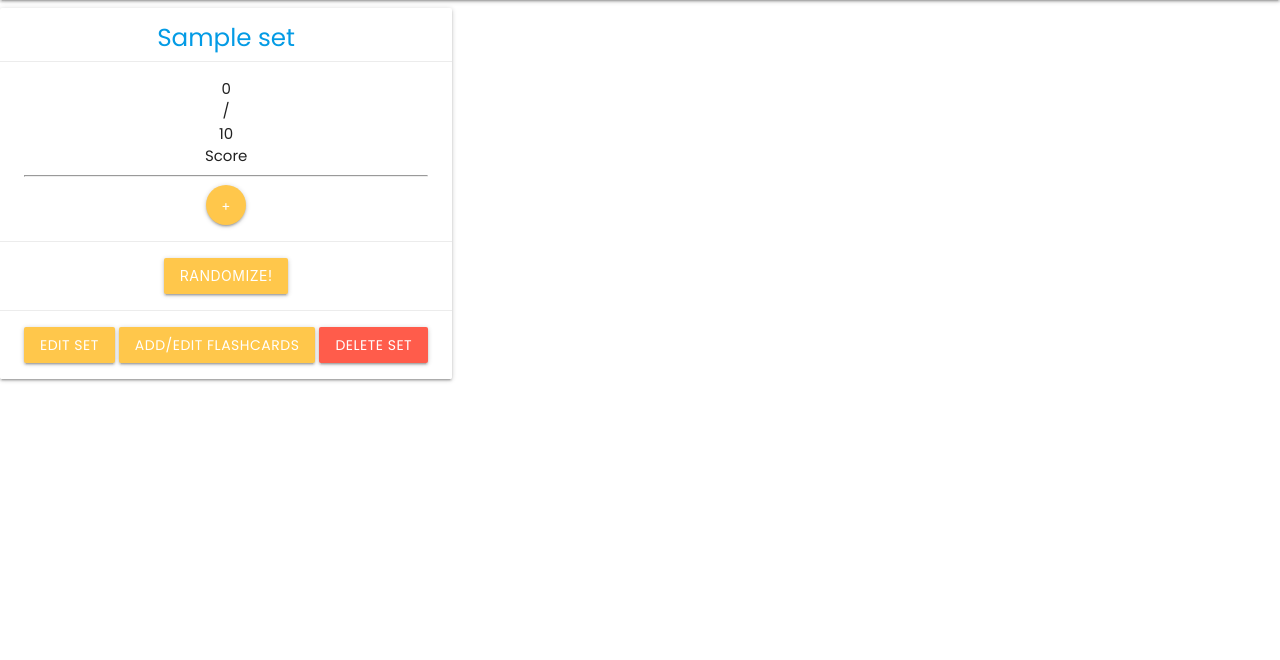
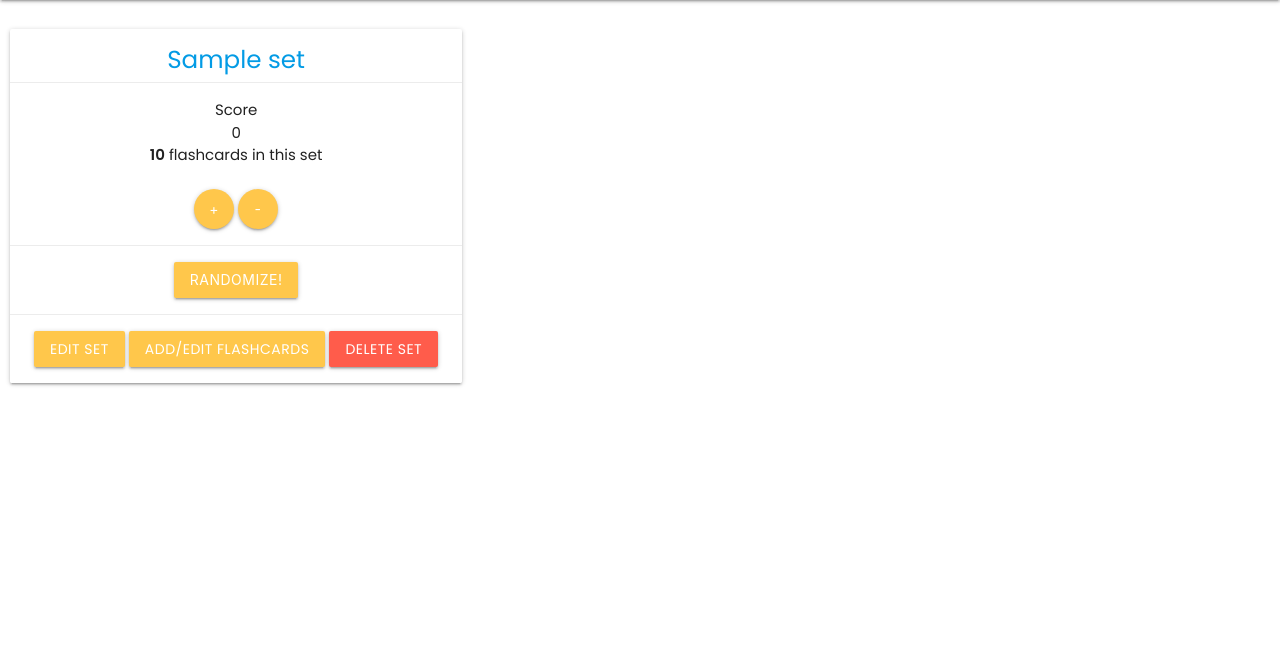
Before and after one commit to ursulacj/noted, a Django app: template main_app/templates/sets/show.html in a window 1280 px wide. Shown: the part 64-724 px from the top of the page. Run offline with Django 3.2, Linux system fonts and the light colour scheme; the template is opened without the code that fills it: most values are stand-ins (such as "Sample title", 1, 10 or a date in 2020).

Commit message:
adds a score counter

```diff
--- a/main_app/static/css/style.css
+++ b/main_app/static/css/style.css
@@ -208,3 +208,15 @@ a.dashAnchor {
     justify-content: center;
     align-content: space-between;
 }
+
+.sets-wrapper {
+    padding: 10px;
+    display: flex;
+    justify-content: center;
+    align-items: center;
+
+}
+
+.click-input {
+    display: none;
+}
--- a/main_app/static/js/main.js
+++ b/main_app/static/js/main.js
@@ -48,3 +48,38 @@ function initCheck(instances) {
 initCheck(checkboxEl)
 
 //flashcards
+
+
+/*----- app's state (variables) -----*/
+let count = 0;
+let inputVal = 0;
+
+
+/*----- cached element references -----*/
+
+
+
+/*----- event listeners -----*/
+
+var plus = document.getElementById("plus")
+var minus = document.getElementById("minus")
+
+plus.addEventListener('click', addOne)
+minus.addEventListener('click', minusOne)
+
+/*----- functions -----*/
+
+function addOne() {
+    count += 1
+    render();
+};
+
+function minusOne() {
+    count += -1;
+    render();
+};
+
+function render() {
+    document.getElementById("number-clicks").innerHTML = count;
+    count < 0 ? document.getElementById("number-clicks").style.color = 'red' : document.getElementById("number-clicks").style.color = 'black'
+};
--- a/main_app/templates/sets/show.html
+++ b/main_app/templates/sets/show.html
@@ -1,17 +1,23 @@
 {% extends 'base.html' %}
 {% block content %}
-<div class="card left">
+<div class="sets-wrapper">
+<div class="card left ">
     <a class="tooltipped" data-position="bottom" data-tooltip="{{ set.description }}">
       <span class="card-title"><h5>{{ set.name }}</h5>
       </span>
     </a>
-    <div class="card-action">
-      <div class="points"> 0 </div> / <div class="total">{{ total }}</div>
-      Score <hr>
-      <form action="" method="POST">{% csrf_token %}
-          <input value="{{ points }}" name="{{ points }}" type="hidden"></input>
-          <button type="submit" class="btn btn-floating">+</button>
-      </form>
+    <div class="card-action"><section id="click-counter">
+        Score
+      <span class="points"><div id="count"><span id="number-clicks">0 </span>
+      </div>
+        <b>{{ total }}</b> flashcards in this set</span> <br>
+        <div><br>
+          <button id="plus" class="btn btn-floating" >+</button>
+          <button id="minus" class="btn btn-floating">-</button>
+        </div>
+      </section>
+
+
     </div>
 
 
@@ -44,5 +50,5 @@
 
 
   </div>
-
+</div>
 {% endblock %}
--- a/main_app/views.py
+++ b/main_app/views.py
@@ -72,12 +72,11 @@ def show_set(request, set_id):
   set = Set.objects.get(id=set_id)
   flashcards = set.get_flashcards()
   total = len(flashcards)
+  clicktotal = len(flashcards)
   if request.GET.get('random') == 'random':
     flashcards = set.shuffle_cards()
-
-  print(flashcards)
   return render(request, 'sets/show.html', {
-    'set': set, 'flashcards' : flashcards, 'total' : total })
+    'set': set, 'flashcards' : flashcards, 'total' : total, 'clicktotal' : clicktotal })
 
 def signup(request):
   error_message = ''
```
